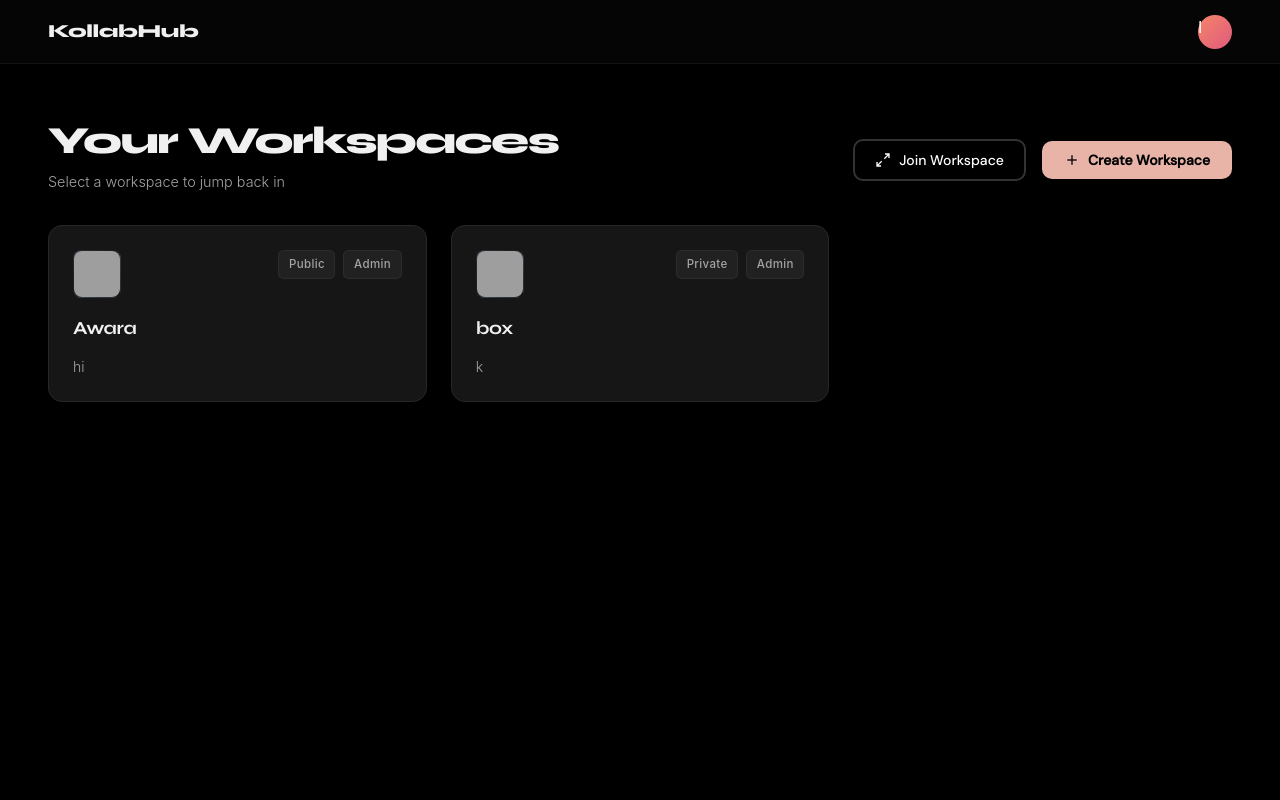
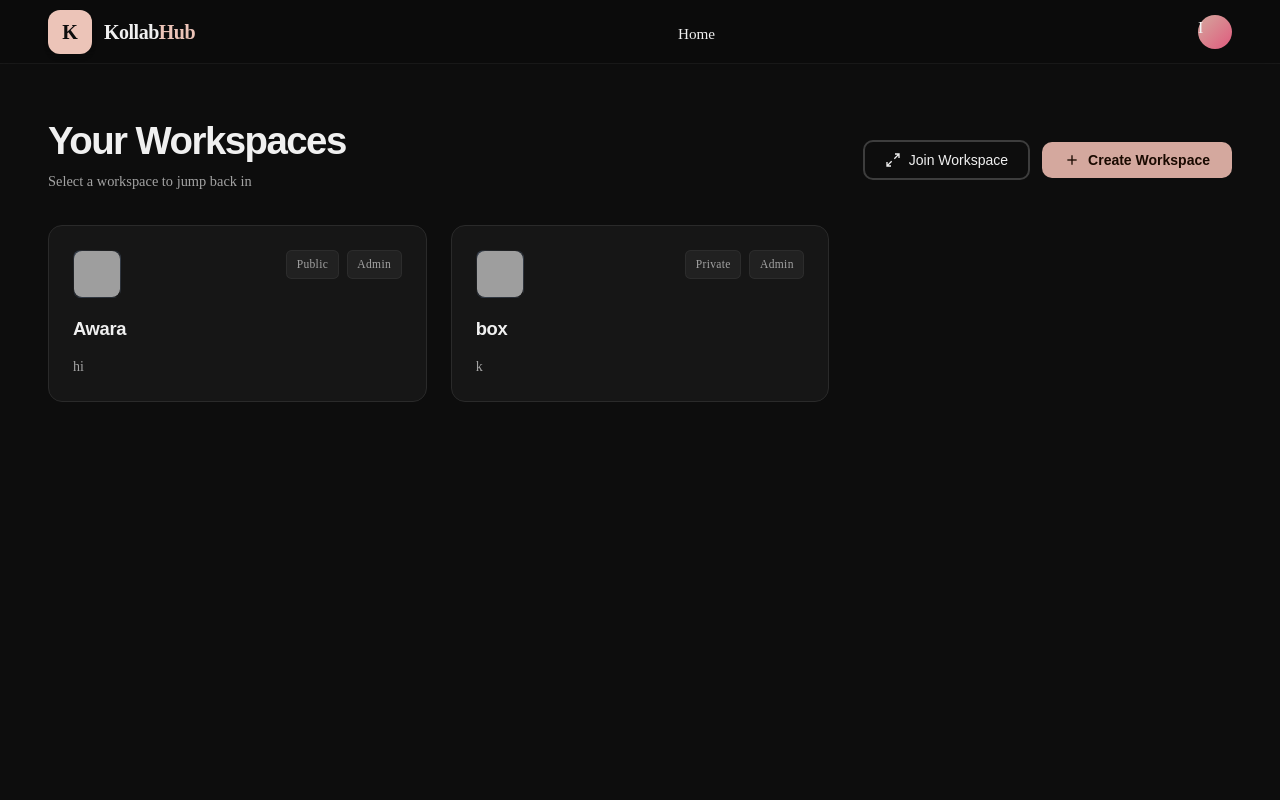
Before and after one commit to imshaa/Kollabhub, a Django app: page /workspace/ in a window 1280 px wide. Run offline with Django 5.2, Linux system fonts and the light colour scheme; a user stored in the database is signed in; data comes from the database, SQL or seed files in the repository; parts of the project's set-up code (start-up, migrations or seed data) failed here and were passed over; grey boxes are pictures that could not be loaded.

Commit message:
Refactor the profile file

```diff
--- a/static/css/profile.css
+++ b/static/css/profile.css
@@ -1,35 +1,23 @@
 /* ═══════════════════════════════════════════════════════════
-   KOLLABHUB  —  style.css  (single unified stylesheet)
-   All workspace-nav / workspace-card styles are rewritten
-   to use the same design tokens as the rest of the app.
-   No more duplicate / conflicting variable names.
+   KOLLABHUB  —  WorkSpace & ProFile CSS
 ═══════════════════════════════════════════════════════════ */
 
-/* ─────────────────────────────────────────────────────────
-   1. RESET
-───────────────────────────────────────────────────────── */
 *, *::before, *::after { box-sizing: border-box; margin: 0; padding: 0; }
 
-/* ─────────────────────────────────────────────────────────
-   2. DESIGN TOKENS  (single source of truth)
-   ─ All colours, radii, shadows defined once here.
-   ─ The old workspace CSS used --color-*, --shadow-* names;
-     those are now aliased below so any legacy references
-     still resolve correctly without a second stylesheet.
-───────────────────────────────────────────────────────── */
 :root {
   /* ── Backgrounds ── */
+  --color-black:   #000000;
   --bg:            #0d0d0d;
-  --surface:       #1a1a1a;
+  --surface:       #0a0a0a;
   --surface2:      #222222;
   --card-bg:       #161616;          /* workspace cards */
 
   /* ── Borders ── */
-  --border:        #272727;
+  --border:        #2a2a2a;
   --border-soft:   rgba(255,255,255,0.05);
   --border-focus:  #484848;
 
-  /* ── Text ── */
+  /* ── Text ─ */
   --text:          #f0f0f0;
   --text-300:      #d4d4d4;
   --text-400:      #a3a3a3;
@@ -37,10 +25,10 @@
   --muted:         #888888;
 
   /* ── Accent / peach ── */
-  --accent:        #f4856a;          /* primary CTA, "Enter Workspace" */
-  --accent-light:  #e8b4a8;         /* .workspace-card-footer hover */
+  --accent:        #D4A89E;          /* primary CTA, "Enter Workspace" */
+  --accent-light:  #ECC4B8;         /* .workspace-card-footer hover */
   --accent-dim:    rgba(244,133,106,0.10);
-  --accent-hover:  #f9a08b;
+  --accent-hover:  #C99B8F;
 
   /* ── Semantic ── */
   --green:         #4ade80;
@@ -77,15 +63,30 @@
 ───────────────────────────────────────────────────────── */
 html { scroll-behavior: smooth; }
 
+/* ===== RESET & BASE STYLES ===== */
+* {
+    margin: 0;
+    padding: 0;
+    box-sizing: border-box;
+}
 body {
-  background: var(--bg);
-  color: var(--text);
-  font-family: 'DM Sans', sans-serif;
-  min-height: 100vh;
+    font-family: var(--font-family);
+    background-color: var(--color-black);
+    color: var(--color-white);
+    overflow-x: hidden;
+    scrollbar-width: none;
+    -ms-overflow-style: none;
+    line-height: 1.6;
+}
+body::-webkit-scrollbar { width: 0; height: 0; }
+
+a {
+    text-decoration: none;
+    color: inherit;
 }
 
 /* ─────────────────────────────────────────────────────────
-   4. NAVBAR  (top-level app nav, shared across all pages)
+   4. NAVBAR
 ───────────────────────────────────────────────────────── */
 .navbar {
   display: flex;
@@ -100,13 +101,37 @@
   top: 0;
   z-index: 50;                        /* matches workspace-nav z-index */
 }
-
-.logo {
-  font-family: 'Syne', sans-serif;
-  font-weight: 800;
-  font-size: 1.15rem;
-  letter-spacing: -0.02em;
-  color: var(--text);
+.logo-link {
+    display: flex;
+    align-items: center;
+    gap: 0.75rem;
+    transition: all 0.3s ease;
+}
+.logo-icon {
+    width: 2.75rem;
+    height: 2.75rem;
+    border-radius: 0.75rem;
+    background: var(--color-peach-300);
+    display: flex;
+    align-items: center;
+    justify-content: center;
+    color: var(--color-black);
+    font-weight: bold;
+    font-size: 1.25rem;
+    box-shadow: 0 4px 6px -1px rgba(0, 0, 0, 0.1);
+    transition: all 0.3s ease;
+}
+.logo-link:hover .logo-icon {
+    box-shadow: var(--shadow-glow);
+}
+.logo-text {
+    font-size: 1.25rem;
+    font-weight: bold;
+    letter-spacing: -0.025em;
+    color: var(--color-white);
+}
+.logo-accent {
+    color: var(--color-peach-300);
 }
 
 /* Workspace nav aliases (in case the workspace page uses these class names) */
@@ -176,6 +201,20 @@
 
 .header-actions { display: flex; gap: 12px; align-items: center; padding-top: 6px; }
 
+.home-link {
+  color: var(--text);
+  font-weight: 500;
+  font-size: 0.95rem;
+  text-decoration: none;
+  padding: 0.45rem 0.75rem;
+  border-radius: 0.75rem;
+  transition: color 0.2s ease, background 0.2s ease;
+}
+.home-link:hover {
+  color: var(--accent);
+  background: rgba(244,133,106,0.08);
+}
+
 /* ─────────────────────────────────────────────────────────
    6. BUTTONS
 ───────────────────────────────────────────────────────── */
@@ -658,7 +738,7 @@
 /* ─────────────────────────────────────────────────
    SCROLLBARS
 ───────────────────────────────────────────────── */
-::-webkit-scrollbar { width: 5px; height: 5px; }
+::-webkit-scrollbar { width: 0; height: 0; }
 ::-webkit-scrollbar-track { background: transparent; }
 ::-webkit-scrollbar-thumb { background: var(--border); border-radius: 10px; }
 ::-webkit-scrollbar-thumb:hover { background: #444; }
@@ -856,10 +936,10 @@
 /* ─────────────────────────────────────────────────────────
    17. SCROLLBAR
 ───────────────────────────────────────────────────────── */
-::-webkit-scrollbar       { width: 6px; }
+::-webkit-scrollbar       { width: 0; height: 0; }
 ::-webkit-scrollbar-track { background: transparent; }
-::-webkit-scrollbar-thumb { background: var(--border); border-radius: 10px; }
-::-webkit-scrollbar-thumb:hover { background: #444; }
+::-webkit-scrollbar-thumb { background: transparent; }
+::-webkit-scrollbar-thumb:hover { background: transparent; }
 
 /* ─────────────────────────────────────────────────────────
    18. RESPONSIVE
--- a/templates/profile.html
+++ b/templates/profile.html
@@ -6,19 +6,27 @@
   <meta charset="UTF-8" />
   <meta name="viewport" content="width=device-width, initial-scale=1.0" />
   <title>KollabHub – Your Workspaces</title>
-  <link rel="preconnect" href="https://fonts.googleapis.com">
-  <link
-    href="https://fonts.googleapis.com/css2?family=Syne:wght@400;600;700;800&family=DM+Sans:wght@300;400;500&display=swap"
-    rel="stylesheet">
-  <link rel="stylesheet" href="{% static 'css/profile.css' %}" />
-  <link rel="stylesheet" href="{% static 'css/main.css' %}" />
+  <!-- CSS -->
+      <link rel="stylesheet" href="{% static 'css/profile.css' %}">
+  <!-- Google Font -->
+      <link rel="preconnect" href="https://fonts.googleapis.com">
+      <link rel="preconnect" href="https://fonts.gstatic.com" crossorigin>
+      <link href="https://fonts.googleapis.com/css2?family=Inter:wght@300;400;500;600;700;800;900&display=swap"
+      rel="stylesheet">
 </head>
 
 <body>
 
   <!-- ── NAVBAR ── -->
   <nav class="navbar">
-    <span class="logo">KollabHub</span>
+    <!-- KollaHub -->
+      <a href="{% url 'home' %}" class="logo-link">
+        <div class="logo-icon">K</div>
+          <span class="logo-text">Kollab<span class="logo-accent">Hub</span></span>
+      </a>
+      <div class="header-actions">
+        <a href="{% url 'home' %}" class="home-link">Home</a>
+      </div>
     <div class="avatar">
       {% if user.profile_picture %}
       <img src="{{ user.profile_picture_url }}" style="width:100%;height:100%;border-radius:50%;object-fit:cover;">
@@ -249,8 +257,14 @@
         {% csrf_token %}
         <div class="form-group">
           <label for="workspaceImage">Workspace Image</label>
-          <input type="file" id="workspaceImage" name="fileUpload" accept="image/*" />
-          <div class="workspace-img-preview" id="createWorkspaceImagePreview">+</div>
+          <div class="workspace-image-row">
+            <div class="workspace-img-preview" id="createWorkspaceImagePreview">+</div>
+            <label class="workspace-file-label" for="workspaceImage">
+              <span class="workspace-file-label__title">Choose file</span>
+              <span class="workspace-file-label__hint">PNG, JPG, or SVG. Max 1 MB.</span>
+              <input type="file" id="workspaceImage" name="fileUpload" accept="image/*" />
+            </label>
+          </div>
         </div>
         <div class="form-row">
           <div class="form-group">
```
Also changed, not shown: other parts of static/css/profile.css (+54 -15 lines), static/css/auth.css (+0 -7 lines).
